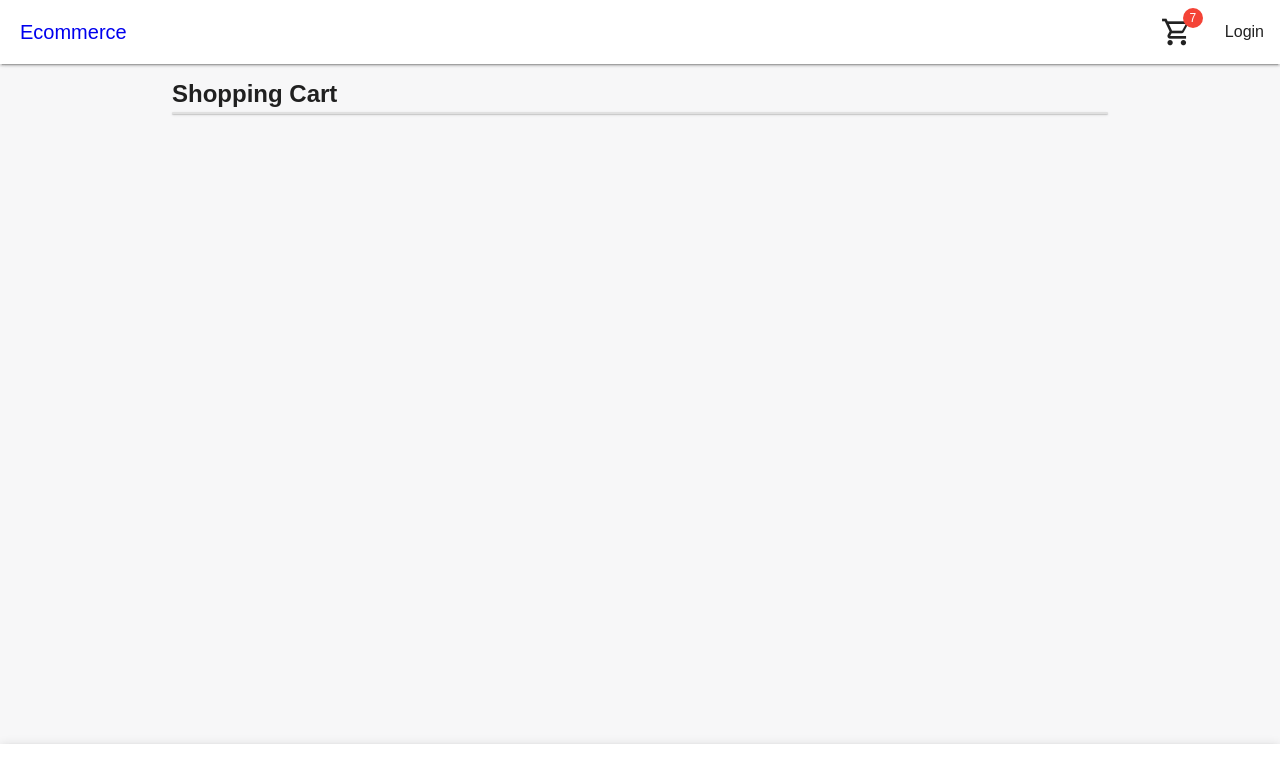
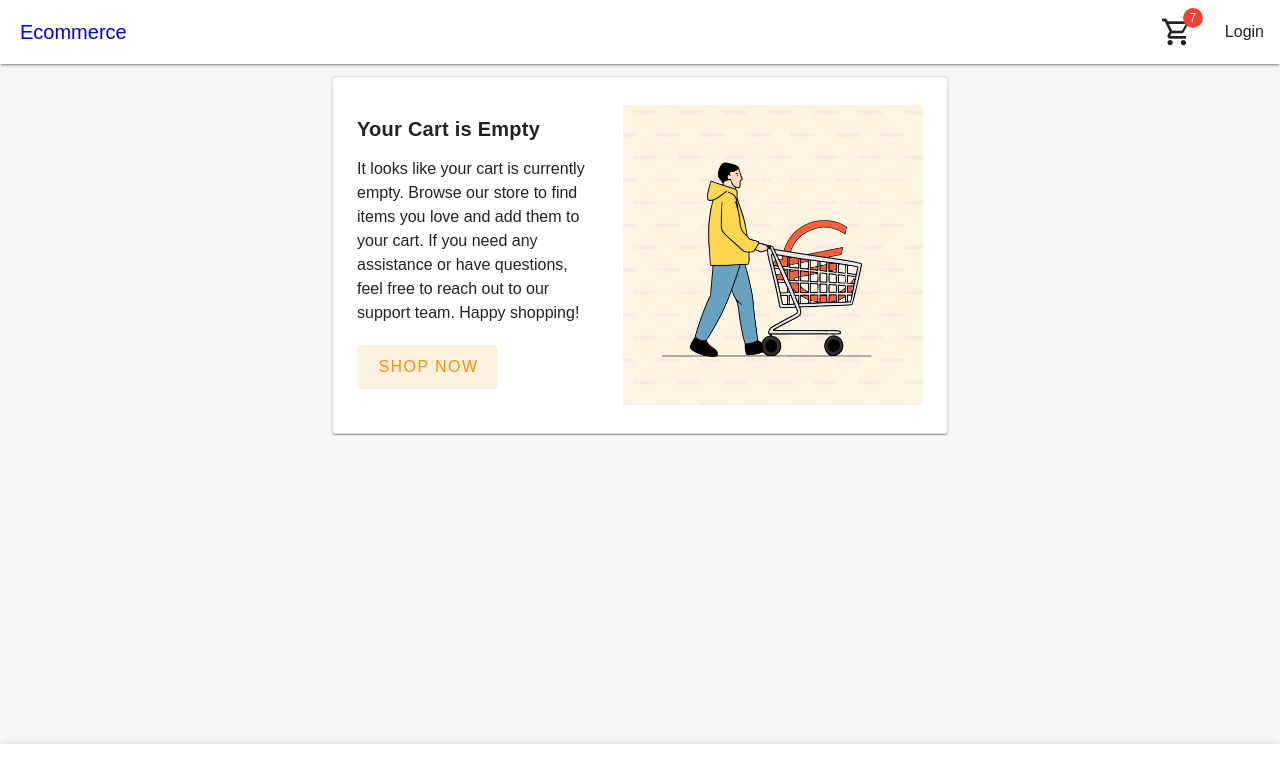
Before and after one commit to jeckerzz14/e-commerce, a Vue app: page /cart in a window 1280 px wide. Shown: the top 782 px of the page. Built offline with nearby package versions, Linux system fonts and the light colour scheme.

Commit message:
success payment and empty cart view

```diff
--- /dev/null
+++ b/src/static/content.json
@@ -0,0 +1,17 @@
+{
+    "cartEmpty": {
+        "title": "Your Cart is Empty",
+        "message": "It looks like your cart is currently empty. Browse our store to find items you love and add them to your cart. If you need any assistance or have questions, feel free to reach out to our support team. Happy shopping!"
+    },
+    "paymentSuccess": {
+        "title": "Thank You for Your Purchase!",
+        "message": "Your order has been successfully processed. A confirmation email with your order details and tracking information is on its way. We appreciate your business and hope you enjoy your new items. If you need any help, our support team is here for you. Thank you for shopping with us!"
+    },
+    "buttonText": {
+        "buyNow": "BUY NOW",
+        "shopNow": "SHOP NOW",
+        "addToCart": "ADD TO CART",
+        "checkout": "CHECKOUT",
+        "goBackHome": "GO BACK TO HOME"
+    }
+}
--- a/src/views/Cart.vue
+++ b/src/views/Cart.vue
@@ -1,11 +1,11 @@
 <template>
 	<DefaultLayout>
-		<v-container class="v-col-9" fluid>
+		<v-container :class="IS_CART_EMPTY ? 'v-col-6' : 'v-col-9'" fluid>
 			<v-row>
 				<v-col cols="12">
-					<h2>Shopping Cart</h2>
+					<h2 v-if="!IS_CART_EMPTY">Shopping Cart</h2>
 					<v-sheet elevation="1" border rounded>
-						<template v-if="CART_LIST?.length > 0" >
+						<template v-if="!IS_CART_EMPTY">
 							<div v-for="item in CART_LIST" :key="item.id" class="cart-item py-3 px-3">
 								<img :src="item.image" alt="cart item" width="100" height="100">
 								<div class="cart-name">
@@ -18,11 +18,18 @@
 
 							<div class="font-bold big">
 								Total:&nbsp; <span class="price">{{ TOTAL_PRICE }}</span>
-								<v-btn text="CHECKOUT" variant="tonal" color="orange-darken-1" size="large" @click="checkout"></v-btn>
+								<v-btn :text="CONTENT.buttonText.checkout" variant="tonal" color="orange-darken-1" size="large" @click="checkout"></v-btn>
 							</div>
 						</template>
 						<template v-else>
-
+							<section class="cart-empty-container">
+								<div class="message-wrapper">
+									<h4 class="font-bold text-h6 py-3">{{ CONTENT.cartEmpty.title }}</h4>
+									<p class="font-thin">{{ CONTENT.cartEmpty.message }}</p>
+									<v-btn :text="CONTENT.buttonText.shopNow" variant="tonal" color="orange-darken-1" size="large" class="my-5" @click="goToHomepage"></v-btn>
+								</div>
+								<img src="@/assets/images/shopping_cart_empty.png" alt="guy holding a shopping cart" width="300" height="300">
+							</section>
 						</template>
 					</v-sheet>
 				</v-col>
@@ -38,6 +45,9 @@ import QuantityInput from "@/components/QuantityInput.vue";
 
 // Mixins
 import productMixins from "@/utils/product-mixins.js";
+
+// Static
+import STATIC_CONTENT from "@/static/content.json";
 
 // Vuex
 import { createNamespacedHelpers as nameSpace } from "vuex";
@@ -63,10 +73,16 @@ export default {
 		CART_LIST() {
 			return JSON.parse(JSON.stringify(this.vuexCart));
 		},
+		IS_CART_EMPTY() {
+			return this.CART_LIST?.length === 0;
+		},
 		TOTAL_PRICE() {
 			return this.CART_LIST.reduce((total, item) => {
 				return total + item.quantity * item.price;
 			}, 0);
+		},
+		CONTENT() {
+			return STATIC_CONTENT;
 		},
 	},
 	methods: {
@@ -93,6 +109,9 @@ export default {
 			// clear cart
 			this.clearCartVuex();
 		},
+		goToHomepage() {
+            this.$router.push('/');
+        },
 	}
 };
 </script>
@@ -125,7 +144,6 @@ export default {
 	}
 }
 
-
 .big {
 	display: flex;
 	justify-content: flex-end;
@@ -138,4 +156,12 @@ export default {
 		padding-right: 1.5rem;
 	}
 }
+
+.cart-empty-container {
+	display: grid;
+    grid-template-columns: 1.5fr .5fr;
+    gap: 2rem;
+    align-items: center;
+    padding: 1.5rem;
+}
 </style>
--- a/src/views/PaymentRedirect.vue
+++ b/src/views/PaymentRedirect.vue
@@ -5,9 +5,9 @@
             <v-col cols="12">
                 <v-sheet class="payment-container" elevation="1" border rounded>
                     <div class="message-wrapper">
-                        <h4 class="font-bold text-h6 py-3">{{ success.title }}</h4>
-                        <p class="font-thin">{{ success.message }}</p>
-                        <v-btn text="GO BACK TO HOME" variant="tonal" color="orange-darken-1" size="large" class="my-5" @click="goToHomepage"></v-btn>
+                        <h4 class="font-bold text-h6 py-3">{{ CONTENT.paymentSuccess.title }}</h4>
+                        <p class="font-thin">{{ CONTENT.paymentSuccess.message }}</p>
+                        <v-btn :text="CONTENT.buttonText.goBackHome" variant="tonal" color="orange-darken-1" size="large" class="my-5" @click="goToHomepage"></v-btn>
                     </div>
 
                     <img src="@/assets/images/payment_success.png" alt="Girl shopping in an app" width="300" height="300"/>
@@ -22,18 +22,18 @@
 // Components
 import DefaultLayout from "@/layouts/DefaultLayout.vue";
 
+// Static
+import STATIC_CONTENT from "@/static/content.json";
+
 export default {
     name: "PaymentRedirect",
     components: {
         DefaultLayout,
     },
-    data() {
-        return {
-            success: {
-                title: "Thank You for Your Purchase!",
-                message: "Your order has been successfully processed. A confirmation email with your order details and tracking information is on its way. We appreciate your business and hope you enjoy your new items. If you need any help, our support team is here for you. Thank you for shopping with us!",
-            },
-        };
+    computed: {
+        CONTENT() {
+			return STATIC_CONTENT;
+		},
     },
     methods: {
         goToHomepage() {
--- a/src/views/Product.vue
+++ b/src/views/Product.vue
@@ -37,8 +37,8 @@
                         </v-row>
 
                         <div class="button-wrapper my-3">
-                            <v-btn text="BUY NOW" variant="tonal" color="orange-darken-1" size="large"></v-btn>
-                            <v-btn text="ADD TO CART" variant="tonal" color="deep-orange-darken-1" size="large" @click="addToCart"></v-btn>
+                            <v-btn :text="CONTENT.buttonText.buyNow" variant="tonal" color="orange-darken-1" size="large" @click="buyNow"></v-btn>
+                            <v-btn :text="CONTENT.buttonText.addToCart" variant="tonal" color="deep-orange-darken-1" size="large" @click="addToCart"></v-btn>
                         </div>
 
                         <ToastNotification
@@ -61,6 +61,9 @@ import ToastNotification from "@/components/ToastNotification.vue";
 
 // API
 import productsApi from "@/api/productsApi.js";
+
+// Static
+import STATIC_CONTENT from "@/static/content.json";
 
 // Vuex
 import { mapActions } from 'vuex';
@@ -87,6 +90,9 @@ export default {
         TOTAL_PRICE() {
             return this.product.data.price * this.product.quantity;
         },
+        CONTENT() {
+			return STATIC_CONTENT;
+		},
     },
     async mounted() {
         await this.getProductById();
@@ -118,6 +124,9 @@ export default {
                 this.product.quantity = qty;
             }
         },
+        buyNow() {
+            this.$router.push('/payment');
+        },
     },
 }
 </script>
```
Also changed, not shown: src/assets/images/shopping_cart_empty.png (added).
